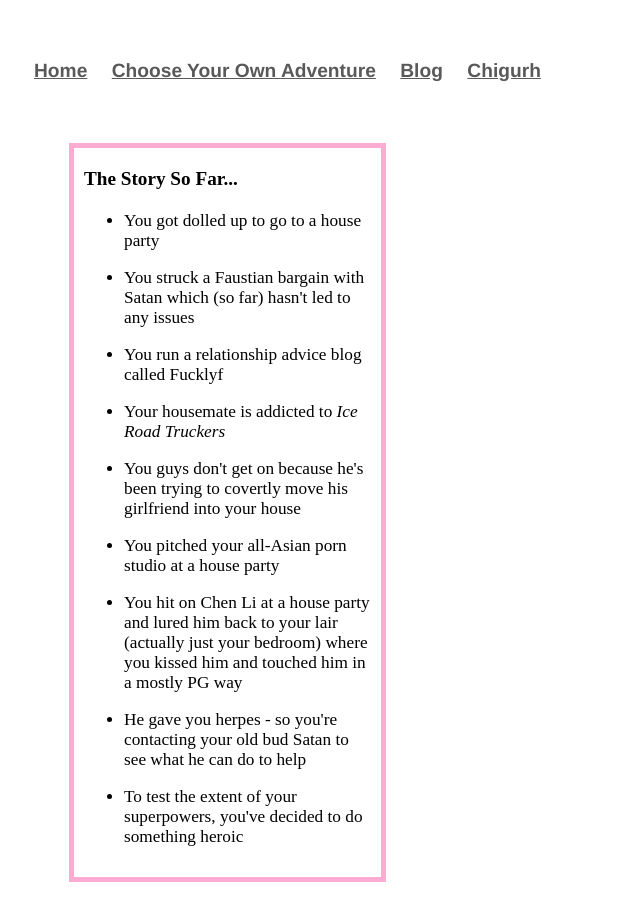
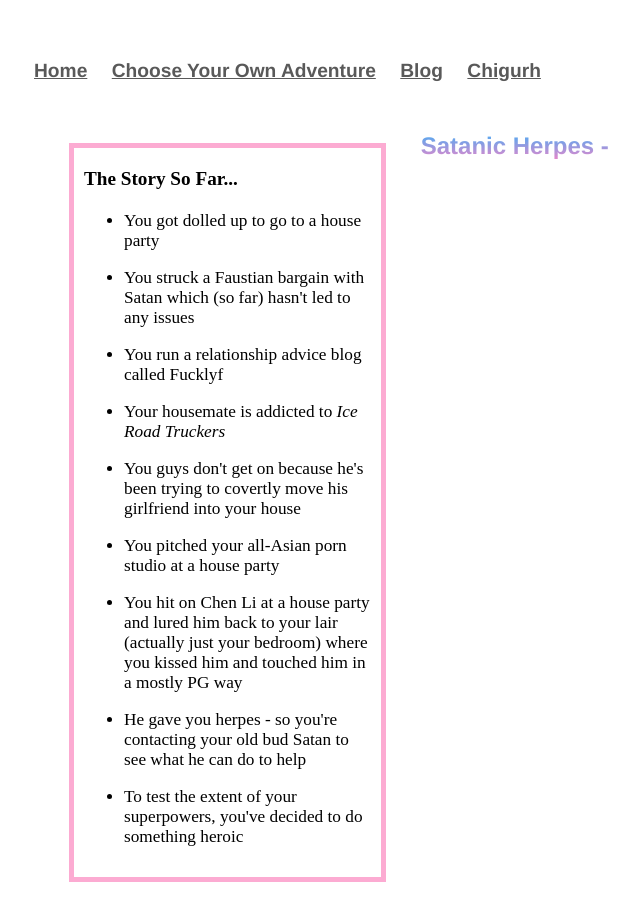
Before and after one commit to Pinelife/pinelife.github.io, a Jekyll site: the page Hellhole/Room9.html, which Jekyll copies as it is, in a window 1280 px wide. Shown: the whole page, without its empty margins (158-798 px from the left). Built offline with Jekyll 4.4.1, drawn with Linux system fonts in a browser that asks for light colours.

Commit message:
Update Room9.html

```diff
--- a/Hellhole/Room9.html
+++ b/Hellhole/Room9.html
@@ -40,3 +40,4 @@ him in a mostly PG way</li>
    </ul>
     </p>
 </div>
+<h3>Satanic Herpes - </h3>
```
